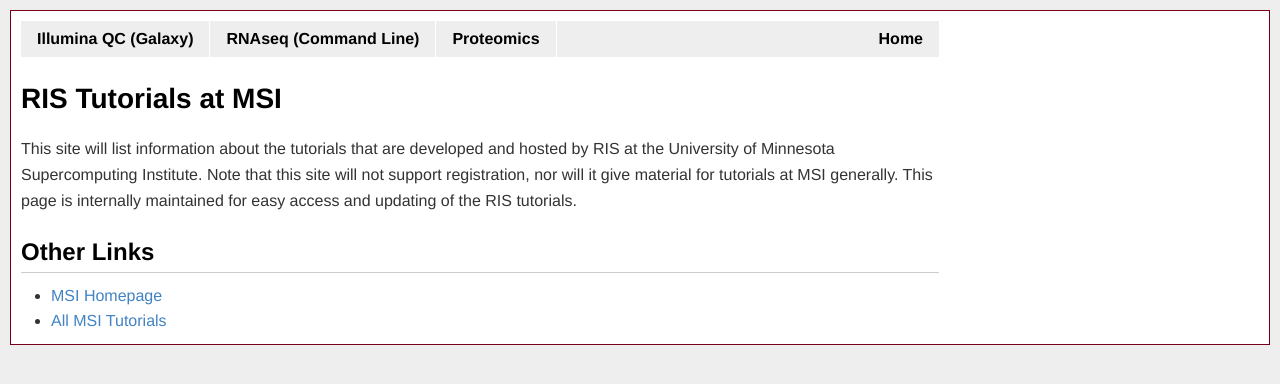
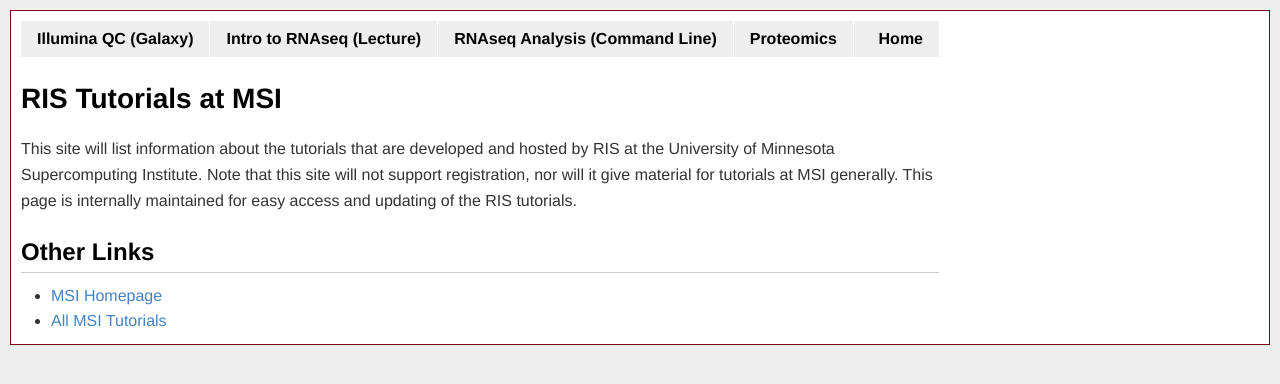
Before and after one commit to msi-ris/Tutorials, a Jekyll site: the page built from index.html, in a window 1280 px wide. Shown: the top 384 px of the page. Built offline with Jekyll 4.4.1, drawn with Linux system fonts in a browser that asks for light colours.

Commit message:
Add rnaseq lec

```diff
--- a/_layouts/default.html
+++ b/_layouts/default.html
@@ -13,7 +13,8 @@
             <ul id="nav">
                 <!-- <li><a href="{{ "/chip" | prepend: site.baseurl }}">ChIP</a></li> -->
                 <li><a href="{{ "/illumina_galaxy" | prepend: site.baseurl }}">Illumina QC (Galaxy)</a></li>
-                <li><a href="{{ "/rnaseq_cmd" | prepend: site.baseurl }}">RNAseq (Command Line)</a></li>
+                <li><a href="{{ "/rnaseq_lec" | prepend: site.baseurl }}">Intro to RNAseq (Lecture)</a></li>
+                <li><a href="{{ "/rnaseq_cmd" | prepend: site.baseurl }}">RNAseq Analysis (Command Line)</a></li>
                 <li><a href="{{ "/proteomics" | prepend: site.baseurl }}">Proteomics</a></li>
                 <!-- <li><a href="{{ "/variant" | prepend: site.baseurl }}">Variant Detection</a></li> -->
                 <li style="float:right"><a href="{{ "/" | prepend: site.baseurl }}">Home</a></li>
```
